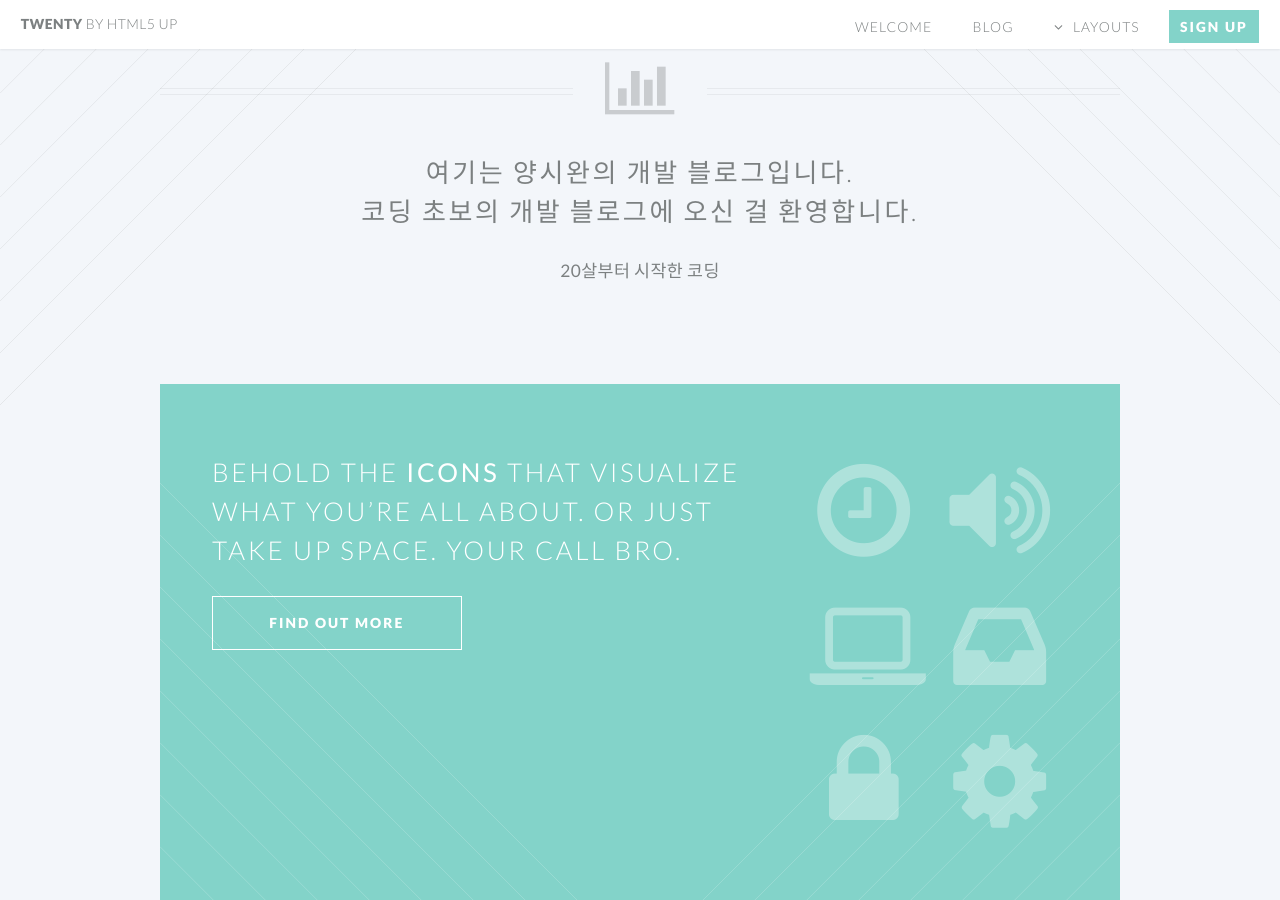
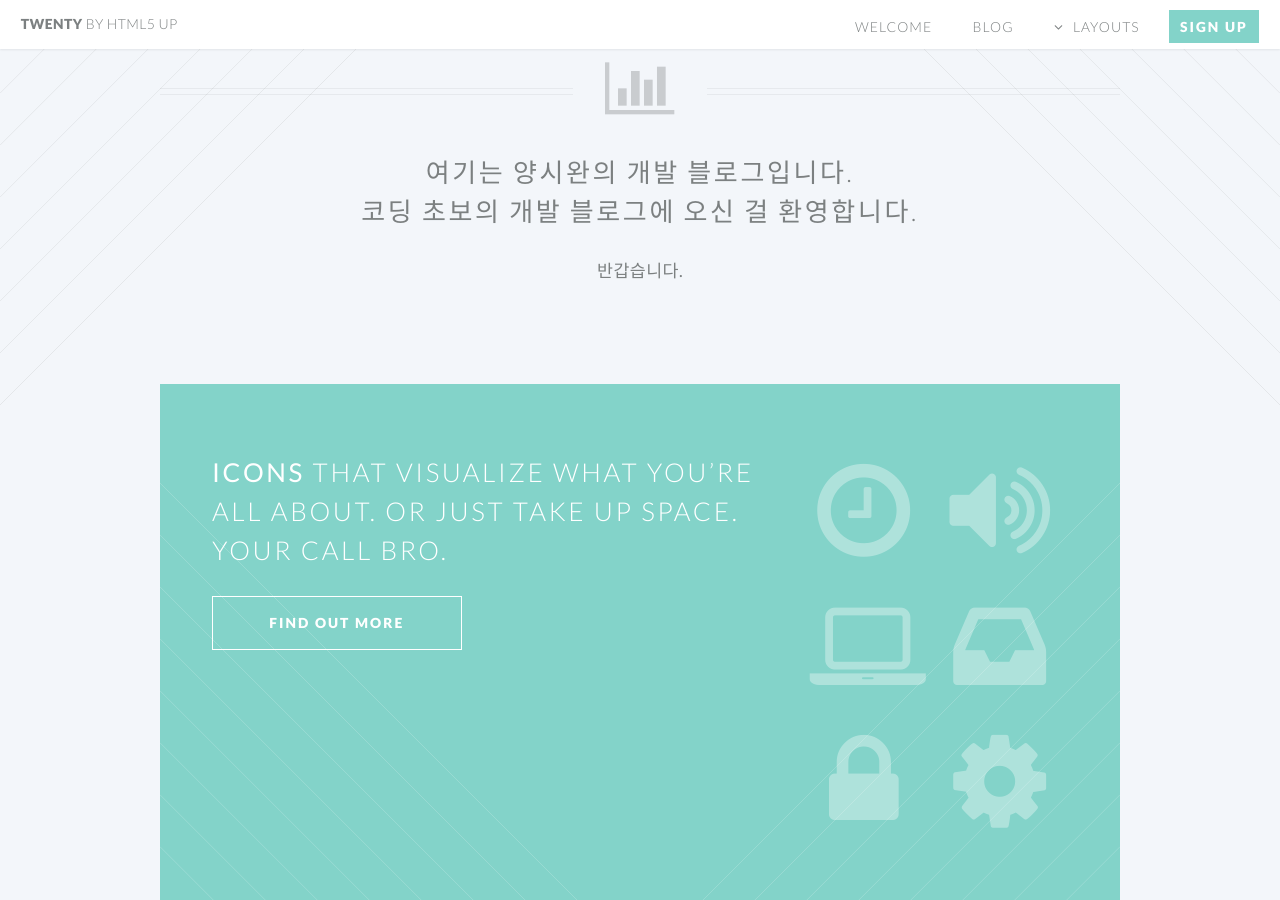
Before and after one commit to Yangsiwan/Yangsiwan.github.io, a Jekyll site: the page built from index.html, in a window 1280 px wide and 900 px high, scrolled down 600 px. Built offline with Jekyll 4.4.1, drawn with Linux system fonts in a browser that asks for light colours.

Commit message:
Update index.html

```diff
--- a/index.html
+++ b/index.html
@@ -9,7 +9,7 @@ layout: landing-page
 					<h2>여기는 양시완의 <strong>개발 블로그</strong>입니다.
 					<br />
 			                  코딩 초보의 개발 블로그에 오신 걸 환영합니다.</h2>
-					<p><strong>20살</strong>부터 시작한 코딩 </p>
+					<p><strong>반갑습니다.</strong></p>
 					<br />
 				</header>
 
@@ -19,7 +19,7 @@ layout: landing-page
 							<div class="8u">
 
 								<header>
-									<h2>Behold the <strong>icons</strong> that visualize what you’re all about. or just take up space. your call bro.</h2>
+									<h2><strong>icons</strong> that visualize what you’re all about. or just take up space. your call bro.</h2>
 								</header>
 								<footer>
 									<ul class="buttons">
```
